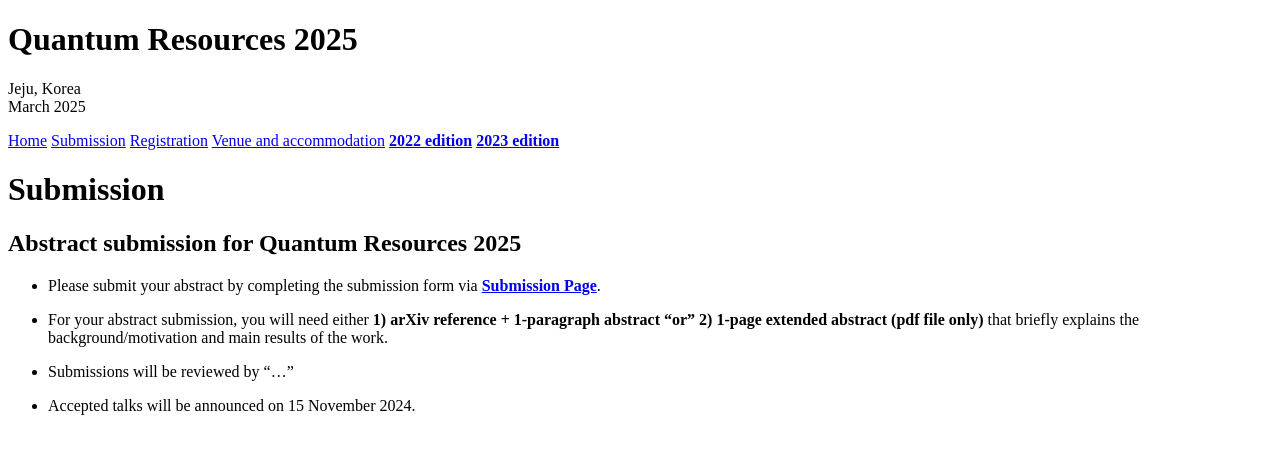
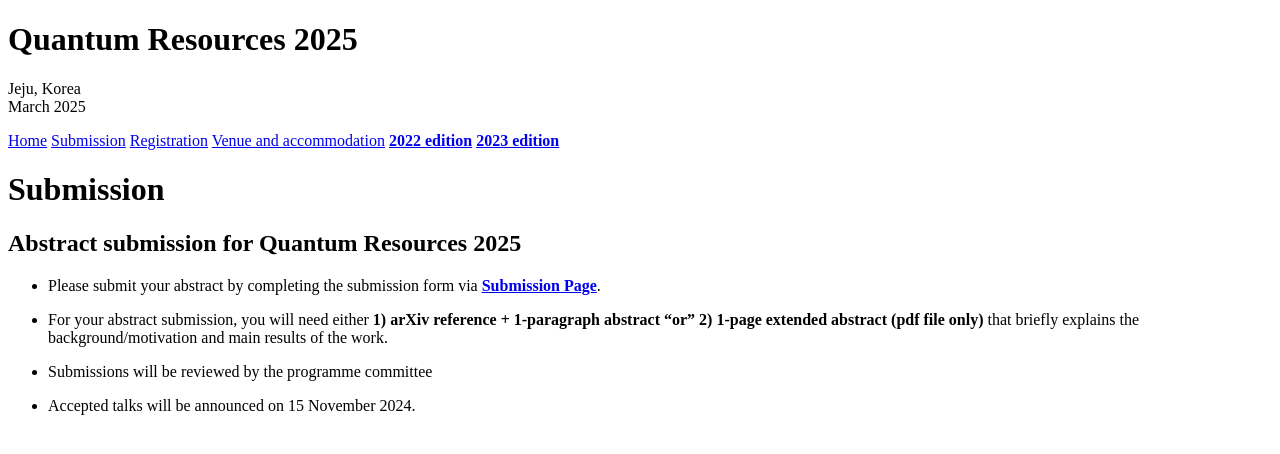
Before and after one commit to yeon-lee/yeon-lee.github.io, a Jekyll site: the page built from submission.md, in a window 1280 px wide. Shown: the top 454 px of the page. Built offline with Jekyll 4.4.1, drawn with Linux system fonts in a browser that asks for light colours; nearby versions of some CDN libraries.

Commit message:
Update submission.md

```diff
--- a/submission.md
+++ b/submission.md
@@ -10,6 +10,6 @@ order: 3
 
 * For your abstract submission, you will need either **1) arXiv reference + 1-paragraph abstract** **"or"** **2) 1-page extended abstract (pdf file only)** that briefly explains the background/motivation and main results of the work.
 
-* Submissions will be reviewed by "..."
+* Submissions will be reviewed by the programme committee
 
 * Accepted talks will be announced on 15 November 2024.
```
